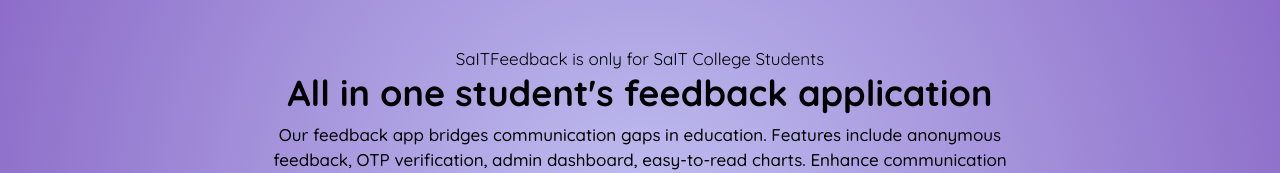
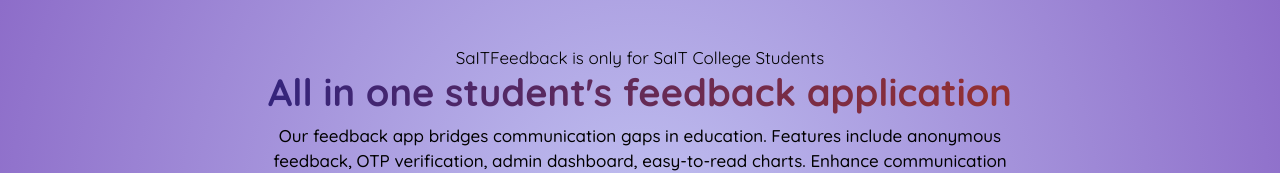
Before and after one commit to devRabbani/SaITFeedback-Landingpage, a React (Vite) app: page / in a window 1280 px wide. Shown: the part 248-421 px from the top of the page. Built offline with nearby package versions, Linux system fonts and the light colour scheme.

Commit message:
👌 IMPROVE: Adding mockup

```diff
--- a/src/styles/App.css
+++ b/src/styles/App.css
@@ -15,6 +15,17 @@
   position: relative;
   text-align: center;
 }
+
+.heroSection-body h1 {
+  background: linear-gradient(to left, #953030, #34247c);
+  font-size: 3.8rem;
+  -webkit-background-clip: text;
+  -webkit-text-fill-color: transparent;
+}
+/* background: linear-gradient(to left,#953030,#3d2b90);
+    background-clip: text;
+    -webkit-background-clip: text;
+    -webkit-text-fill-color: transparent; */
 
 .heroSection-para {
   margin-block: 0.7rem 1.8rem;
```
